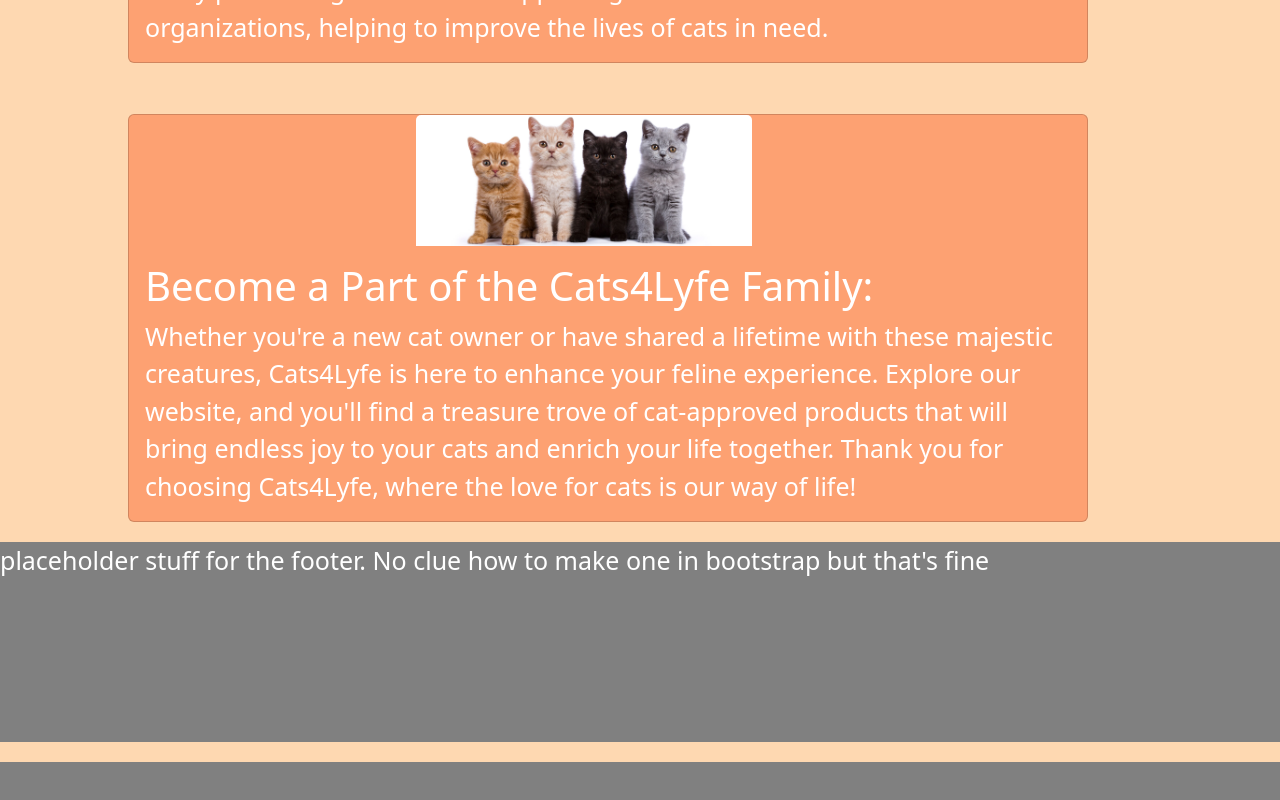
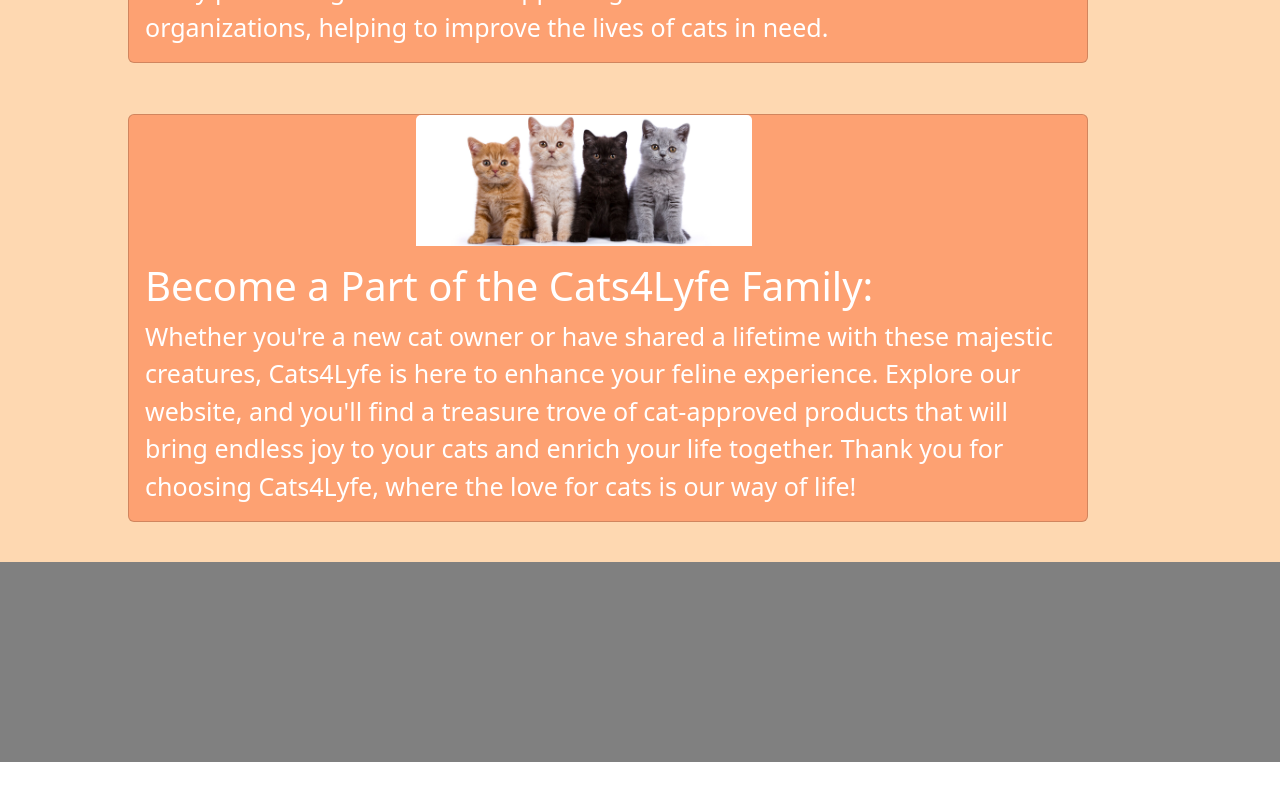
Before and after one commit to RyanRFH/CatsApp, a React (Create React App) app: page /About in a window 1280 px wide. Shown: the part 1895-2695 px from the top of the page. After the commit the page ends 2657 px from the top, so only its background shows below. Built offline with nearby package versions, Linux system fonts and the light colour scheme; no server answers.

Commit message:
footers removed from about and blog

```diff
--- a/src/Pages/About.js
+++ b/src/Pages/About.js
@@ -95,11 +95,6 @@
     </div>
 
 
-<footer style={{backgroundColor:'grey', height:'200px',color:'white'}}>
-  placeholder stuff for the footer. No clue how to make one in bootstrap but that's fine
-</footer>
-
-
 
 
  </div>
--- a/src/Pages/blog.js
+++ b/src/Pages/blog.js
@@ -72,9 +72,7 @@
 
         {}
       </div>
-      <footer style={{backgroundColor:'grey', height:'400px',color:'white'}}>
-  placeholder stuff for the footer. No clue how to make one in bootstrap but that's fine
-</footer>
+
 
     </div>
 
```
